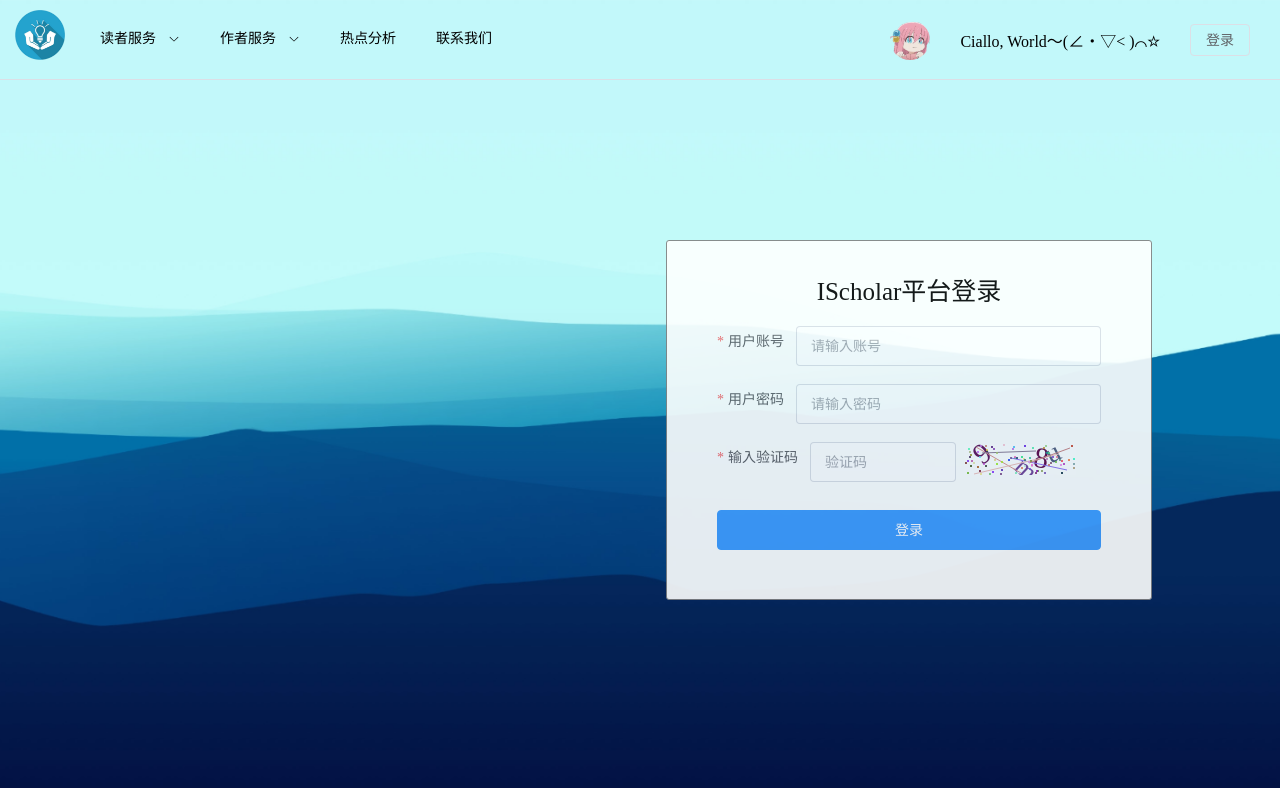
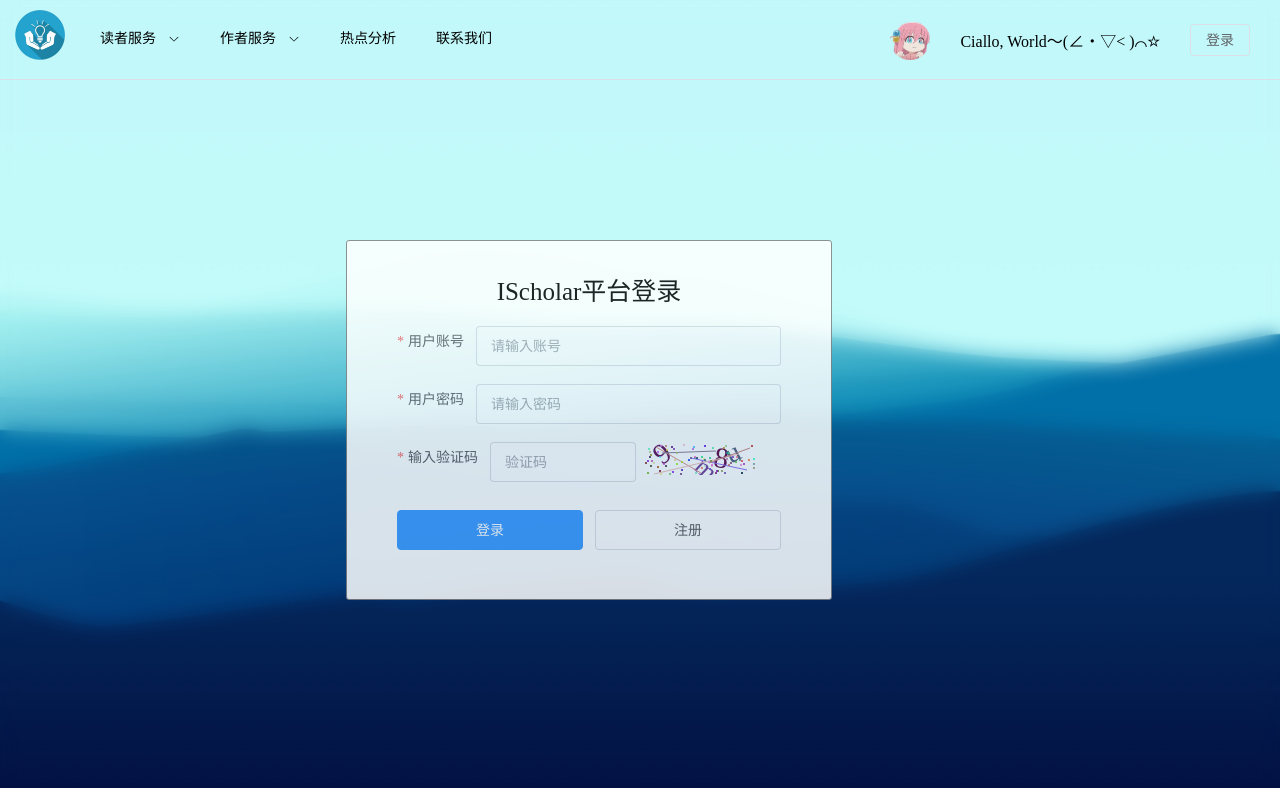
Before and after one commit to Sixiang-Wang/AllPaperEngine-WebApplication, a Vue app: page /login in a window 1280 px wide. Shown: the top 788 px of the page. Built offline with nearby package versions, Linux system fonts and the light colour scheme.

Commit message:
init login view

```diff
--- a/src/App.vue
+++ b/src/App.vue
@@ -16,7 +16,7 @@ const isLogin = computed(()=> {
 
 <template>
   <div :class="['common-layout', { background: isSpecificRoute}]" style="margin:0;padding: 0;">
-<!--    <div v-if="isLogin" class="backgroundBlur"></div>-->
+    <div v-if="isLogin" class="backgroundBlur"></div>
     <el-container style="margin:0;padding: 0;z-index: 1">
       <el-header height="80px" style="margin:0;padding: 0;">
         <Header/>
--- a/src/css/login.css
+++ b/src/css/login.css
@@ -1,13 +1,13 @@
 .login-div {
     position: absolute;
     top: 30%;
-    right: 10%; /* 从右侧开始，距离视口右侧 10% 的位置 */
+    right: 35%; /* 从右侧开始，距离视口右侧 10% 的位置 */
     width: 30%; /* 宽度可以根据需要调整 */
     background-color: rgb(254, 255, 254);
     border: 1px solid gray;
     border-radius: 3px;
     padding: 30px 50px;
-    opacity: 0.9;
+    opacity: 0.85;
     z-index: 1; /* 确保 div 在背景图片之上 */
     display: flex;
     flex-direction: column;
--- a/src/views/Login.vue
+++ b/src/views/Login.vue
@@ -105,6 +105,7 @@ const login =  async() => {
     </el-form>
     <div class="component" style="display: flex; justify-content: center;margin-top: 10px;">
       <el-button @keyup.enter="login(loginForm)" @click="login(loginForm)" type="primary" style="width: 100%; height:40px;">登录</el-button>
+      <el-button @click="goToRegister"  style="width: 100%; height:40px;">注册</el-button>
     </div>
   </div>
 </template>
```
